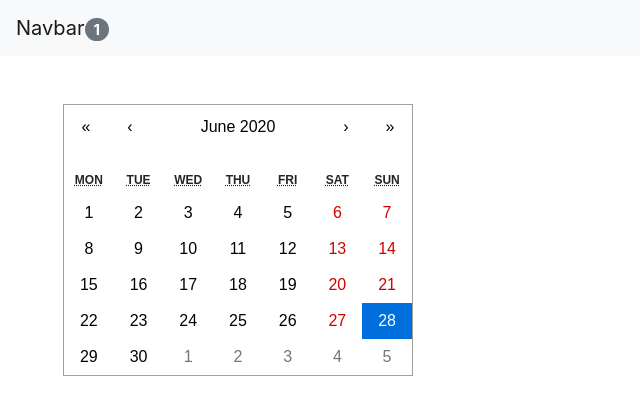
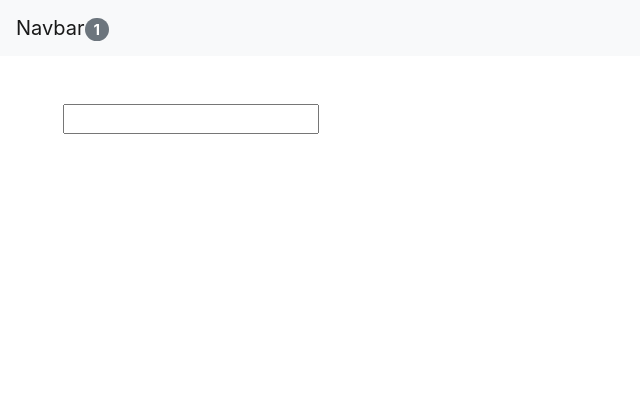
Before and after one commit to chalanika/Simple-Ract-App, a React (Create React App) app in the folder frontend/: page / in a window 1280 px wide. Shown: the top 414 px of the page, without its empty margins (0-640 px from the left). Built offline with nearby package versions, Linux system fonts and the light colour scheme.

Commit message:
add date picker

```diff
--- a/frontend/package.json
+++ b/frontend/package.json
@@ -9,6 +9,8 @@
     "bootstrap": "^4.5.0",
     "react": "^16.13.1",
     "react-calendar": "^3.1.0",
+    "react-date-picker": "^8.0.1",
+    "react-datepicker": "^3.1.3",
     "react-dom": "^16.13.1",
     "react-scripts": "3.4.1"
   },
--- a/frontend/src/App.js
+++ b/frontend/src/App.js
@@ -4,6 +4,8 @@ import './App.css';
 import Navbar from './components/navbar';
 import Counters from './components/counters';
 import MyApp from './components/MyApp';
+import ReactDateTimePicker from './components/ReactDatePicker';
+import Test from './components/test';
 
 
 class App extends Component {
@@ -78,7 +80,8 @@ class App extends Component {
             onIncrement={this.handleIncrement}
             onDecrement={this.handleDecrement}
           /> */}
-          <MyApp />
+          {/* <MyApp /> */}
+          <Test/>
         </main>
       </div >
     );
--- /dev/null
+++ b/frontend/src/components/ReactDatePicker.jsx
@@ -0,0 +1,23 @@
+import React, { Component } from 'react';
+import DatePicker from 'react-date-picker';
+
+class ReactDateTimePicker extends Component {
+    state = {
+        date: new Date(),
+     }
+
+     onChange = date => this.setState({ date })
+
+    render() {
+        return (
+<div>
+        <DatePicker
+          onChange={this.onChange}
+          value={this.state.date}
+        />
+      </div>
+         );
+    }
+}
+
+export default ReactDateTimePicker;
--- /dev/null
+++ b/frontend/src/components/test.jsx
@@ -0,0 +1,21 @@
+import React, { Component,useState } from "react";
+import DatePicker from 'react-datepicker';
+import "react-datepicker/dist/react-datepicker.css";
+import { addDays ,subDays} from 'date-fns';
+
+const Test = () => {
+  const [startDate, setStartDate] = useState(null);
+  console.log(startDate);
+  return (
+    <DatePicker
+      selected={startDate}
+      onChange={date => setStartDate(date)}
+      minDate={new Date()}
+      excludeDates={[subDays(new Date(), -9),subDays(new Date(), -5)]}
+      showDisabledMonthNavigation
+    />
+
+  );
+};
+
+export default Test;
```
Also changed, not shown: frontend/src/components/MyApp.jsx (renamed from frontend/src/components/MyApp.js), 1 other file (tests, documents, lock files or other folders).
